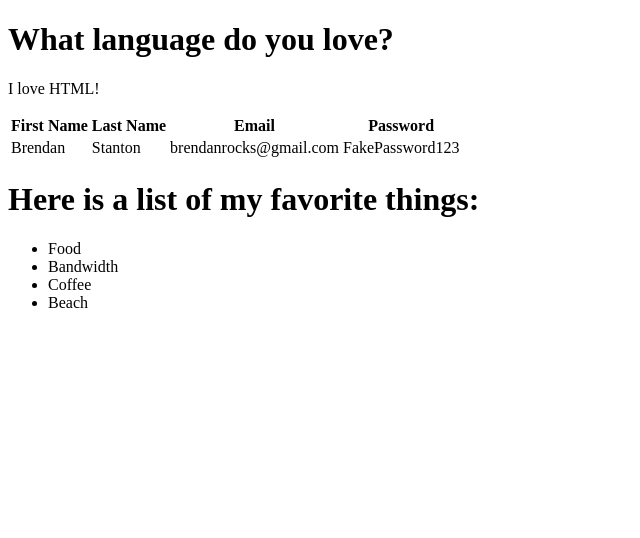
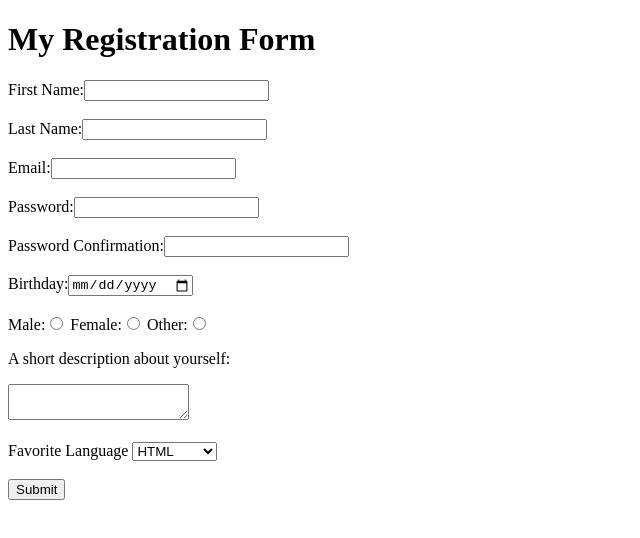
Before and after one commit to jcbowdenb4/Dojo_Assignments, a plain HTML site: page index.html in a window 1280 px wide. Shown: the whole page, without its empty margins (0-640 px from the left). Drawn offline with Linux system fonts and the light colour scheme.

Commit message:
Add files via upload

```diff
--- a/index.html
+++ b/index.html
@@ -1,43 +1,68 @@
 <!DOCTYPE html>
-<html>
-    <head>
-        <title>Basic I</title>
-    </head>
-    <body>
-        <h1>What language do you love?</h1>
-        <p>I love HTML!</p>
-    </body>
+<html lang="en">
+<head>
+    <meta charset="UTF-8">
+    <meta name="viewport" content="width=device-width, initial-scale=1.0">
+    <title>My Registration Form</title>
+</head>
+<body>
+    <h1>My Registration Form</h1>
+    <form>
+        <label for="first_name">
+            First Name:<input type="text" name="first_name">
+        </label>
+        <br>
+        <br>
+        <label for="last_name">
+            Last Name:<input type="text" name="last_name">
+        </label>
+        <br>
+        <br>
+        <label for="email">
+            Email:<input type="text" name="email">
+        </label>
+        <br>
+        <br>
+        <label for="password">
+            Password:<input type="password" name="password">
+        </label>
+        <br>
+        <br>
+        <label for="pw_confirm">
+            Password Confirmation:<input type="password" name="pw_confirm">
+        </label>
+        <br>
+        <br>
+        <label for="birthday">
+            Birthday:<input type="date" name="birthday">
+        </label>
+        <br>
+        <br>
+        <label for="gender">
+            Male:<input type="radio" name="gender" value="Male">
+        </label>
+        <label for="gender">
+            Female:<input type="radio" name="gender" value="Female">
+        </label>
+        <label for="gender">
+            Other:<input type="radio" name="gender" value="Other">
+        </label>
+
+        <p>A short description about yourself:</p>
+        <textarea name="description"></textarea>
+        <br>
+        <br>
+        <label for="fav_language">Favorite Language</label>
+        <select name="fav_language" id="fav_language">
+            <option value="HTML">HTML</option>
+            <option value="CSS">CSS</option>
+            <option value="JavaScript">JavaScript</option>
+            <option value="Python">Python</option>
+        </select>
+        <br>
+        <br>
+        <input type="submit" value="Submit">
+    </form>
+
+</body>
 </html>
-
-<!DOCTYPE html>
-<html>
-    <head>
-        <title>Basic II</title>
-    </head>
-    <body>
-        <table>
-            <thead>
-                <tr>
-                    <th>First Name</th>
-                    <th>Last Name</th>
-                    <th>Email</th>
-                    <th>Password</th>
-                </tr>
-            </thead>
-            <tbody>
-                <tr>
-                    <td>Brendan</td>
-                    <td>Stanton</td>
-                    <td>brendanrocks@gmail.com</td>
-                    <td> FakePassword123 </td></tr>
-            </tbody>
-        </table>
-        <h1>Here is a list of my favorite things:</h1>
-        <ul>
-            <li>Food</li>
-            <li>Bandwidth</li>
-            <li>Coffee</li>
-            <li>Beach</li>
-        </ul>
-    </body>
-</html>
```
